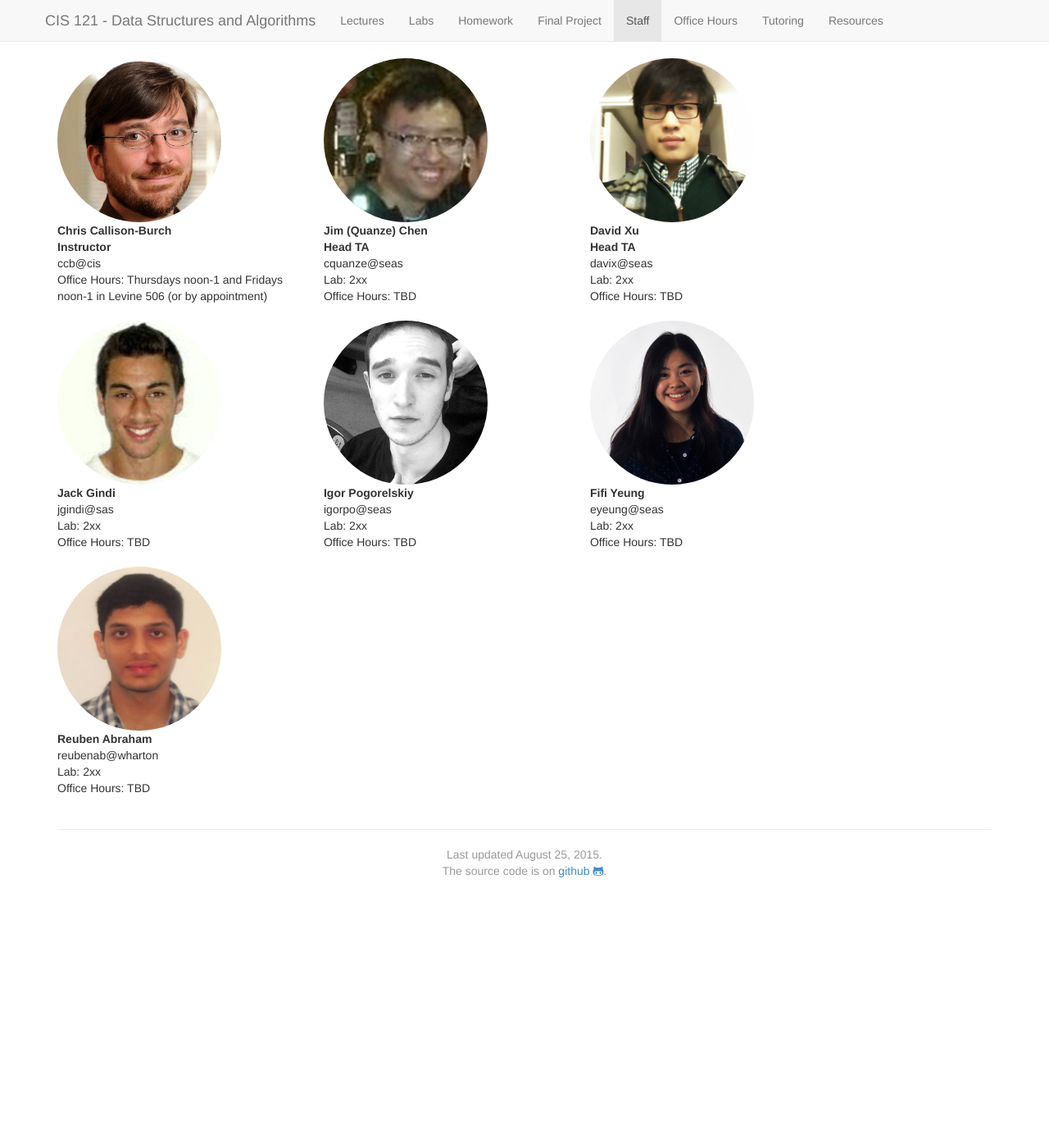
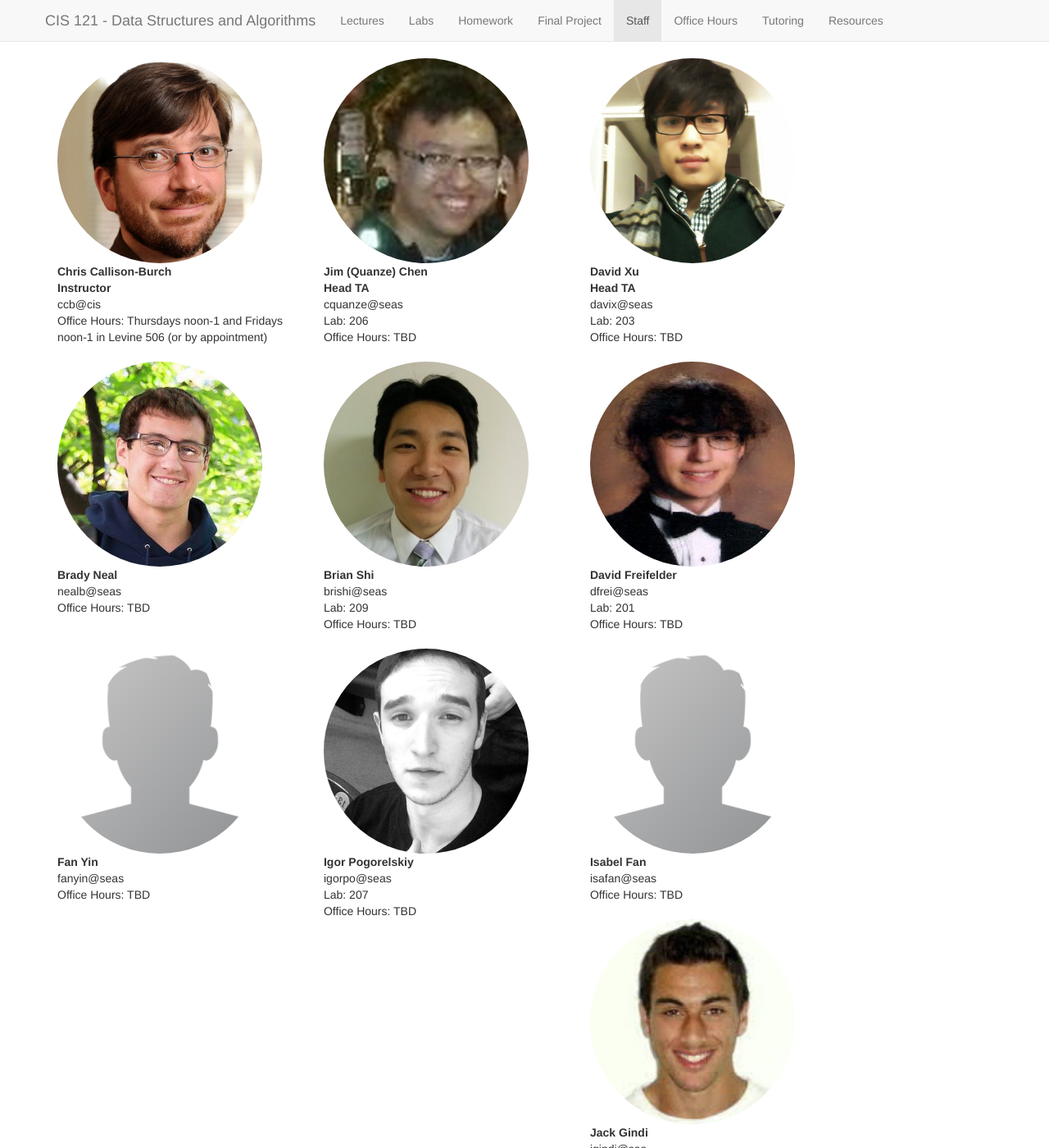
Before and after one commit to callison-burch/data-structures-and-algorithms, a Jekyll site: the page built from staff.md, in a window 1280 px wide and 1400 px high. Shown: the whole window at 82% size. Built offline with Jekyll 4.4.1, drawn with Linux system fonts in a browser that asks for light colours; nearby versions of some CDN libraries; some of the changed text lies outside the part shown.

Commit message:
Updated staff page

```diff
--- a/_data/staff.yaml
+++ b/_data/staff.yaml
@@ -1,44 +1,116 @@
 -
     name: Chris Callison-Burch
-    pic: assets/img/staff/ccb.jpg
+    pic: ccb.jpg
     email: ccb@cis
     extra_title: Instructor
     office_hours: Thursdays noon-1 and Fridays noon-1 in Levine 506 (or by appointment)
 -
     name: Jim (Quanze) Chen
-    pic: assets/img/staff/jim.jpg
+    pic: jim.jpg
     email: cquanze@seas
     extra_title: Head TA
-    lab: 2xx
+    lab: 206
     office_hours: TBD
 -
     name: David Xu
-    pic: assets/img/staff/david_xu.jpg
+    pic: david_xu.jpg
     extra_title: Head TA
     email: davix@seas
-    lab: 2xx
+    lab: 203
+    office_hours: TBD
+-
+    name: Brady Neal
+    pic: brady.jpg
+    email: nealb@seas
+    lab:
+    office_hours: TBD
+-
+    name: Brian Shi
+    pic: brian.jpg
+    email: brishi@seas
+    lab: 209
+    office_hours: TBD
+-
+    name: David Freifelder
+    pic: david_freifelder.jpg
+    email: dfrei@seas
+    lab: 201
+    office_hours: TBD
+-
+    name: Fan Yin
+    pic:
+    email: fanyin@seas
+    lab:
+    office_hours: TBD
+-
+    name: Igor Pogorelskiy
+    pic: igor.jpg
+    email: igorpo@seas
+    lab: 207
+    office_hours: TBD
+-
+    name: Isabel Fan
+    pic:
+    email: isafan@seas
+    lab:
     office_hours: TBD
 -
     name: Jack Gindi
-    pic: assets/img/staff/jack.jpg
+    pic: jack.jpg
     email: jgindi@sas
-    lab: 2xx
-    office_hours: TBD
--
-    name: Igor Pogorelskiy
-    pic: assets/img/staff/igor.jpg
-    email: igorpo@seas
-    lab: 2xx
+    lab:
     office_hours: TBD
 -
     name: Fifi Yeung
-    pic: assets/img/staff/fifi.png
+    pic: fifi.png
     email: eyeung@seas
-    lab: 2xx
+    lab: 201
+    office_hours: TBD
+-
+    name: John Hewitt
+    pic:
+    email: johnhew@seas
+    lab:
+    office_hours: TBD
+-
+    name: Jordan Hurwitz
+    pic: jordan.jpg
+    email: jhurwitz@sas
+    lab: 204
+    office_hours: TBD
+-
+    name: JT Cho
+    pic: jt.jpg
+    email: joncho@seas
+    lab: 211
+    office_hours: TBD
+-
+    name: Kevin Huo
+    pic: kevin.jpg
+    email: kevinhuo@seas
+    lab: 208
+    office_hours: TBD
+-
+    name: Lina Huang
+    pic: lina.jpg
+    email: hlina@seas
+    lab:
     office_hours: TBD
 -
     name: Reuben Abraham
-    pic: assets/img/staff/reuben.jpg
+    pic: reuben.jpg
     email: reubenab@wharton
-    lab: 2xx
+    lab: 202
     office_hours: TBD
+-
+    name: Trevin Gandhi
+    pic: trevin.jpg
+    email: gandhit@seas
+    lab:
+    office_hours: TBD
+-
+    name: Zhan Xiong Chin
+    pic:
+    email: chinz@seas
+    lab: 205
+    office_hours: TBD
--- a/staff.md
+++ b/staff.md
@@ -8,7 +8,8 @@ active_tab: staff
   <div class="row">
   {% for staff in site.data.staff %}
       <div class="col-lg-4 col-md-6 col-xs-12" style="margin-bottom: 20px">
-        <img src="{{staff.pic}}" class="img-circle" style="height: 100%; width: 100%; max-height: 200px; max-width: 200px"/><br />
+        {% if staff.pic %}<img src="assets/img/staff/{{staff.pic}}" class="img-circle" style="height: 100%; width: 100%; max-height: 250px; max-width: 250px"/><br />
+        {% else %}<img src="assets/img/staff/profile-pic.png" class="img-circle" style="height: 100%; width: 100%; max-height: 250px; max-width: 250px"/><br />{% endif %}
         <b>{{ staff.name }}</b><br>
         {% if staff.extra_title %}<b>{{ staff.extra_title }}</b><br />{% endif %}
         {{ staff.email }}<br>
```
Also changed, not shown: assets/img/staff/brady.jpg (added), assets/img/staff/david.jpg (deleted), assets/img/staff/lina.jpg (added), assets/img/staff/profile-pic.png (added).
